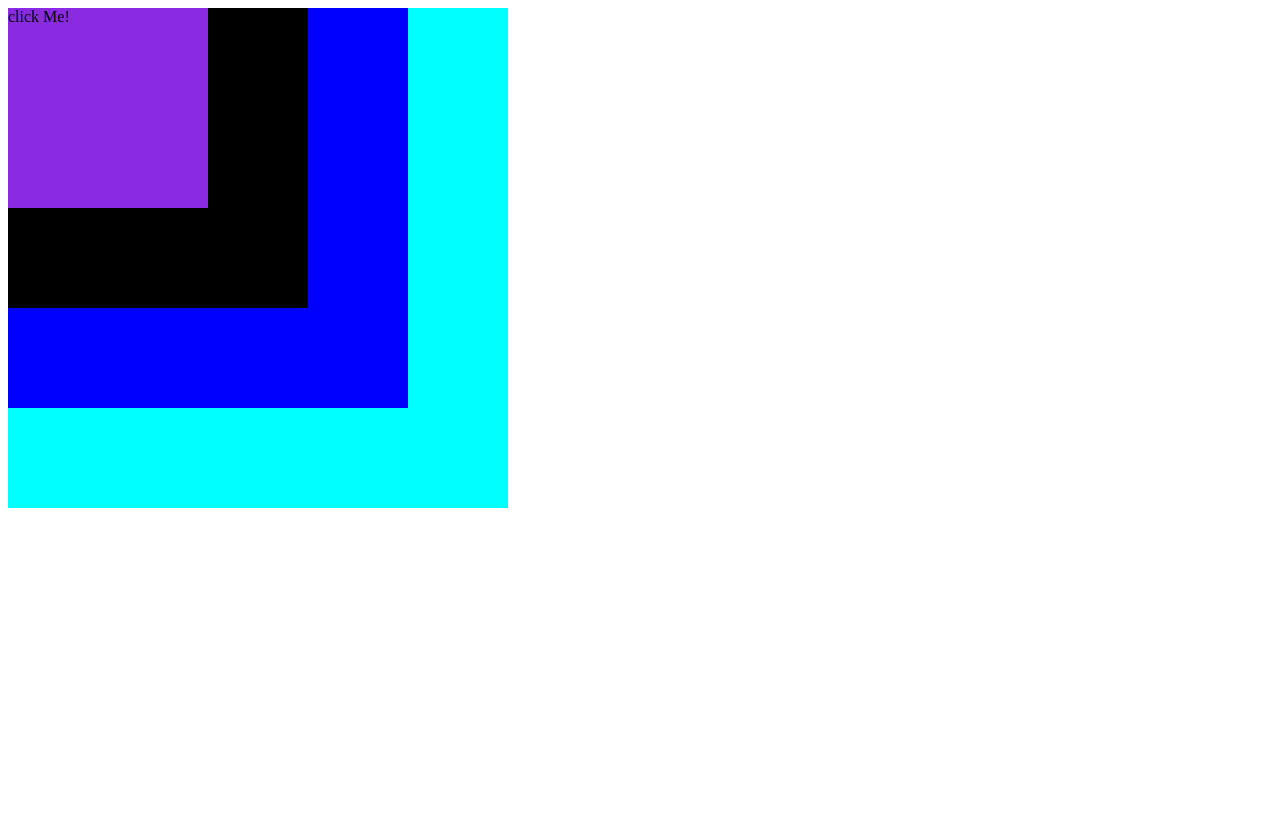
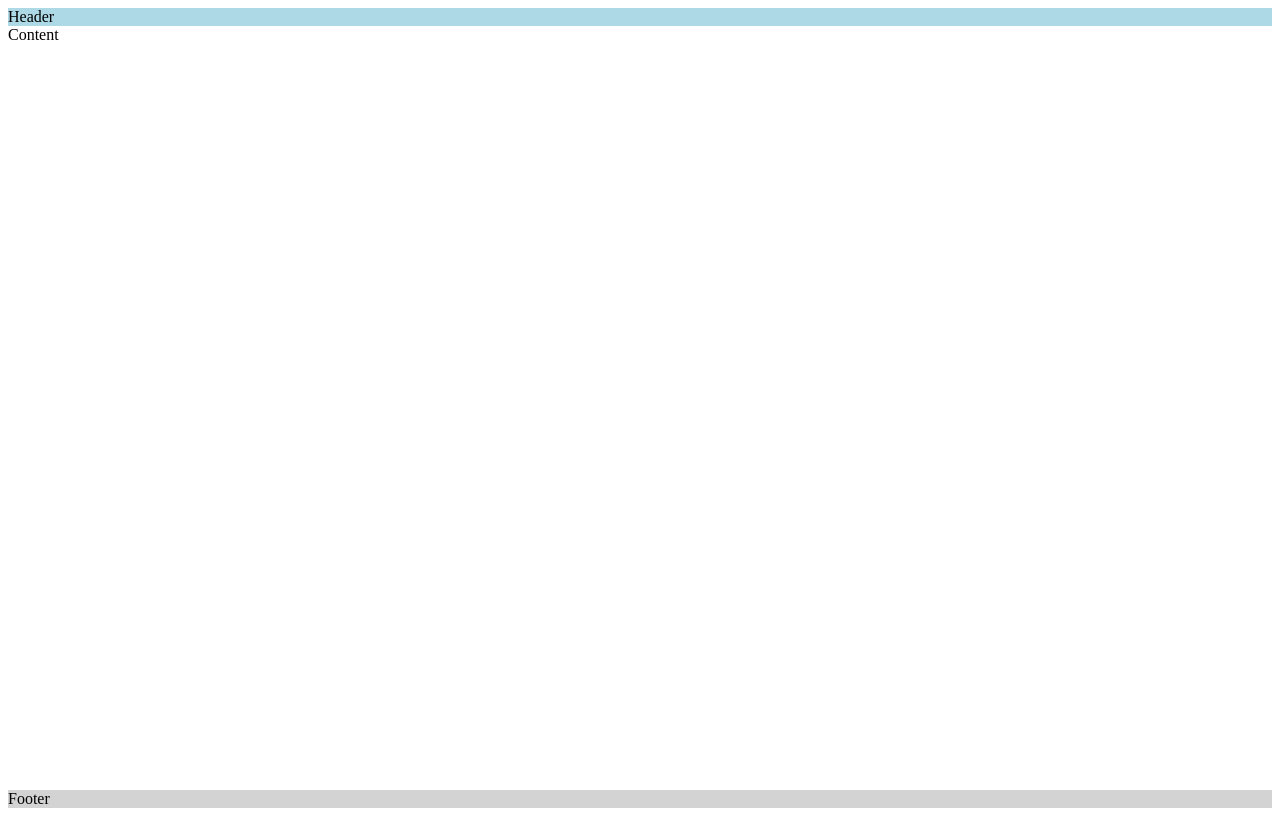
Before and after one commit to KurtDubain/practiceCoding, a plain HTML site: page 2.html in a window 1280 px wide. Drawn offline with Linux system fonts and the light colour scheme.

Commit message:
更新了技巧

```diff
--- a/2.html
+++ b/2.html
@@ -5,55 +5,35 @@
     <meta http-equiv="X-UA-Compatible" content="IE=edge">
     <meta name="viewport" content="width=device-width, initial-scale=1.0">
     <title>Document</title>
+    <style>
+      .container {
+        display: flex;
+        flex-direction: column;
+        height: 100vh;
+      }
+
+      header {
+        background-color: lightblue;
+        flex: 0 0 auto;
+      }
+
+      .content {
+        flex: 1 1 auto;
+        overflow: auto;
+      }
+
+      footer {
+        background-color: lightgray;
+        flex: 0 0 auto;
+      }
+    </style>
 </head>
-<style>
-  .theGrandpa{
-    width: 500px;
-    height: 500px;
-    background-color:aqua;
-  }
-  .theDad{
-    width: 400px;
-    height: 400px;
-    background-color: blue;
-    margin: 0;
-  }
-  .theSon{
-    width: 300px;
-    height: 300px;
-    background-color: black;
-    margin: 0;
-  }
-  .theGrandSon{
-    width: 200px;
-    height: 200px;
-    background-color: blueviolet;
-    margin: 0;
-  }
-</style>
-
 <body>
-  <div class="theGrandpa">
-    <div class="theDad">
-      <div class="theSon">
-        <div class="theGrandSon">click Me!
-        </div>
-      </div>
-    </div>
+  <div class="container">
+    <header>Header</header>
+    <div class="content">Content</div>
+    <footer>Footer</footer>
   </div>
 
-
-
-
-<!-- Initialize Quill editor -->
-<script>
-  function handleClick(event){
-    console.log('currentTarget is:',event.currentTarget)
-    console.log('the target is :',event.target)
-  }
-
-  const needClick = document.querySelector('.theGrandpa')
-  needClick.addEventListener('click',handleClick,true)
-</script>
 </body>
 </html>
```
Also changed, not shown: blank.js (+14 -22 lines), blank2.js (+4 -4 lines).
